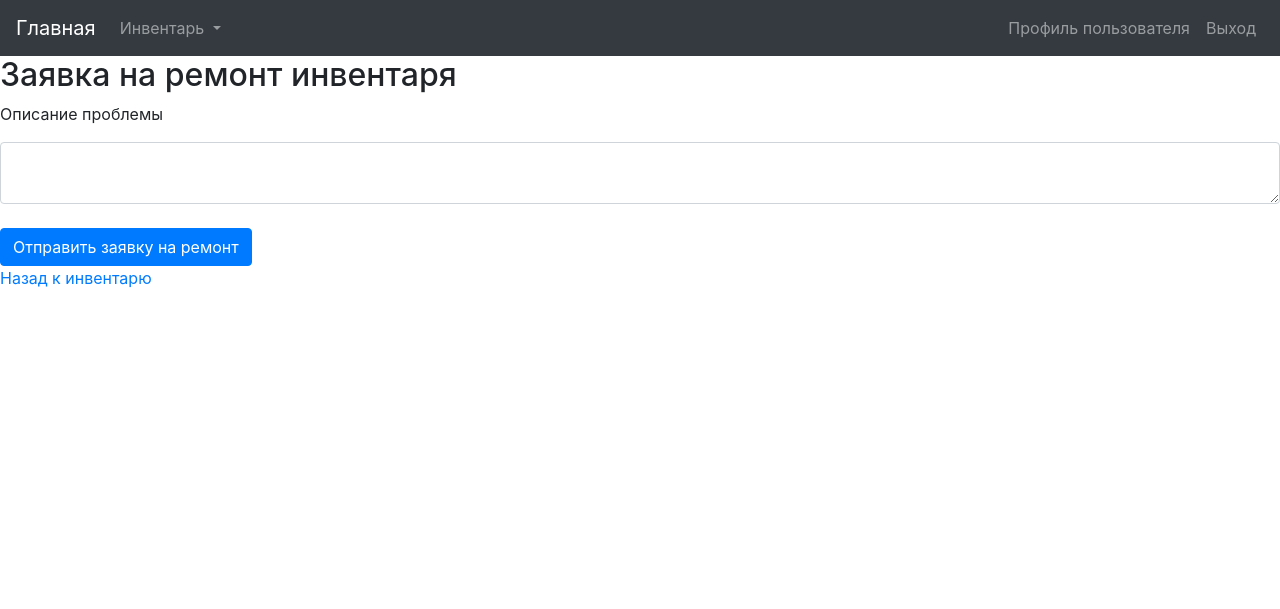
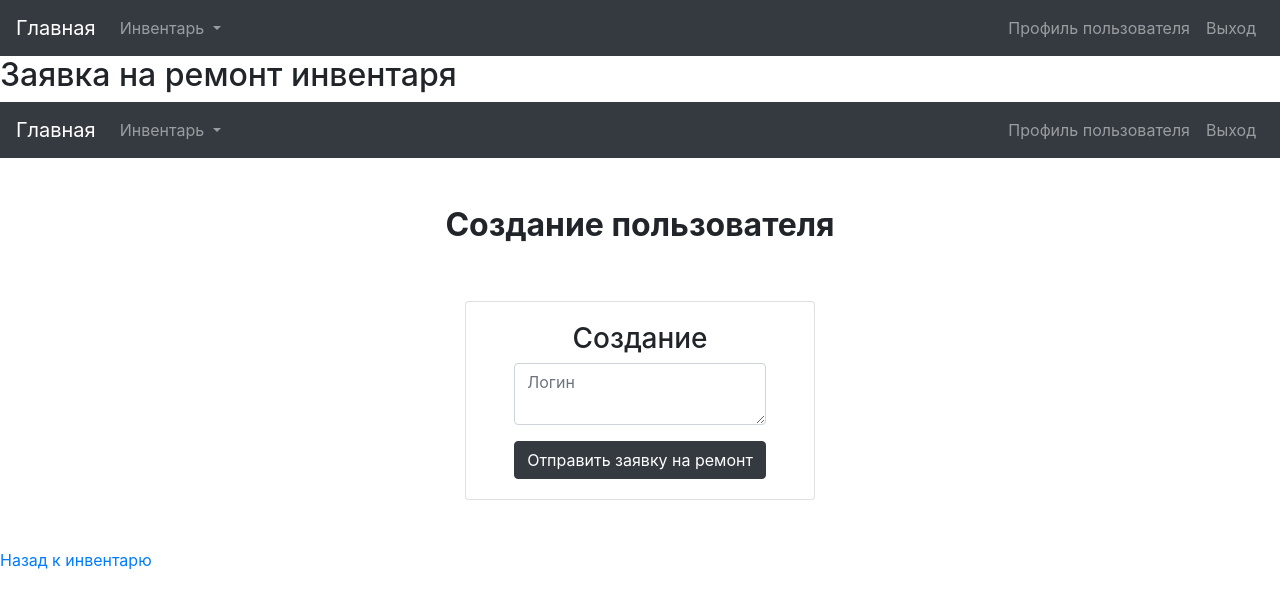
Before and after one commit to QvkkpotentialExplorer/Inventory, a Flask app: template templates/create_repair_request.html in a window 1280 px wide. Shown: the top 609 px of the page. Run offline with Flask 3, Linux system fonts and the light colour scheme; the template is opened without the code that fills it: values that come from a table or form of the project are taken from there, others are empty; parts of the project's set-up code (start-up, migrations or seed data) failed here and were passed over; some libraries are stand-ins or nearby versions.

Commit message:
Debugging

```diff
--- a/blueprints/inventory/inventory.py
+++ b/blueprints/inventory/inventory.py
@@ -178,6 +178,7 @@ def update_inventory_user(inventory_id):
         return redirect(url_for('inventory.available_inventory'))
 
     new_user_id = request.form.get('user_id')
+    print(new_user_id)
     if new_user_id:
         user = db_sess.query(User).get(new_user_id)
         if user:
--- a/data/__all_models.py
+++ b/data/__all_models.py
@@ -5,4 +5,4 @@ from data.inventory_report import InventoryReport
 from data.inventory_request import InventoryRequest
 from data.procrument_plan import ProcurementPlan
 from data.inventory_type import InventoryType
-from data.inventory_replacement import InventoryReppacement
+from data.inventory_replacement import InventoryReplacement
--- a/data/inventory_replacement.py
+++ b/data/inventory_replacement.py
@@ -12,7 +12,7 @@ class InventoryReplacement(Base):
     usage_date = Column(TIMESTAMP, server_default=text('CURRENT_TIMESTAMP'))
     status = Column(String, nullable=False)
     reason_description = Column(String)
-    photo = Column(String,nullable=False)
+
     __table_args__ = (
         CheckConstraint("status IN ('pending', 'approved', 'rejected')", name="check_request_status"),
     )
--- a/data/inventory_request.py
+++ b/data/inventory_request.py
@@ -7,7 +7,7 @@ class InventoryRequest(Base):
 
     id = Column(Integer, primary_key=True)
     user_id = Column(Integer, ForeignKey('users.id', onupdate="NO ACTION", ondelete="NO ACTION"), nullable=False)
-    inventory_type_id = Column(Integer, ForeignKey('inventory.id', onupdate="NO ACTION", ondelete="NO ACTION"), nullable=False)
+    inventory_type_id = Column(Integer, ForeignKey('inventory_type.id', onupdate="NO ACTION", ondelete="NO ACTION"), nullable=False)
     request_date = Column(TIMESTAMP, server_default=text('CURRENT_TIMESTAMP'))
     status = Column(String, nullable=False)
     count = Column(Integer,nullable=False)
--- a/form/inventory_add_form.py
+++ b/form/inventory_add_form.py
@@ -17,8 +17,8 @@ class AddInventoryForm(FlaskForm):
         print([name[0] for name in db_sess.query(InventoryType.name).all()])
         return [name[0] for name in db_sess.query(InventoryType.name).all()]
     def validate_count(form, field):
-        if field.data > 20:
-            raise ValidationError("Количество символов в имени не может быть больше 100.")
+        if field.data > 100:
+            raise ValidationError("Количество инвентарей в имени не может быть больше 100.")
 
     print(db_sess.query(InventoryType.name).all())
     inventory_type = SelectField('Тип инвентаря', validators=[DataRequired()],choices= get_inventory_type())
--- a/templates/add_request.html
+++ b/templates/add_request.html
@@ -8,7 +8,7 @@
 </head>
 <body>
 {% include 'nav.html' %}
-{{ form.hidden_tag() }}
+{{ form.hidden_tagf() }}
         {% for error in form.errors %}
         {% if error%}
         <div class="alert alert-danger" role="alert">
--- a/templates/create_repair_request.html
+++ b/templates/create_repair_request.html
@@ -11,20 +11,41 @@
 {% include 'nav.html' %}
 <h2>Заявка на ремонт инвентаря</h2>
 
-<div class="repair-form">
-    <form method="POST">
-        {{ form.hidden_tag() }}
+{% include 'nav.html' %}
+  <!-- Start: Login Form Basic -->
+    <section class="position-relative py-4 py-xl-5">
+        <div class="container position-relative">
+            <div class="row mb-5">
+                <div class="col-md-8 col-xl-6 text-center mx-auto">
+                    <h2 class="font-weight-bold">Создание пользователя</h2>
+                </div>
+            </div>
+            <div class="row d-flex justify-content-center">
+                <div class="col-md-6 col-xl-4">
+                    <div class="card">
+                        <div class="card-body text-center d-flex flex-column align-items-center">
+                            <h3>Создание</h3>
+                            <form method="post">
+                                {{ form.hidden_tag() }}
+                                 {% for error in form.errors %}
+                                {% if error%}
+                                <div class="alert alert-danger" role="alert">
+                                    <!--                                Обращаемся к ошибкам form(RegisterForm), достаем по ключу ошибки(название колонки) первый элемент, то есть наше сообщение-->
+                                    {{form.errors[error][0]}}
+                                </div>
+                                {%endif%}
+                                {% endfor %}
+                                {{form.description(class = "form-control mb-3", placeholder="Логин")}}
 
-        <!-- Описание проблемы -->
-        <label for="description">{{ form.description.label }}</label>
-        {{ form.description(class="form-control", id="description") }}
+                                {{form.submit(class="btn btn-dark", style="height: 100%;width: 100%;" )}}
 
-        <br>
-
-        <!-- Кнопка отправки -->
-        {{ form.submit(class="btn btn-primary") }}
-    </form>
-</div>
+                            </form>
+                        </div>
+                    </div>
+                </div>
+            </div>
+        </div>
+    </section><!-- End: Login Form Basic -->
 
 
 <a href="{{ url_for('inventory.available_inventory') }}">Назад к инвентарю</a>
--- a/templates/nav.html
+++ b/templates/nav.html
@@ -1,4 +1,5 @@
 {% if current_user.role == "admin" %}
+
 <nav class="navbar navbar-expand-lg navbar-dark bg-dark"><a class="navbar-brand"
                                                             href="{{ url_for('index') }}">Главная</a>
     <button class="navbar-toggler" type="button" data-toggle="collapse" data-target="#navbarSupportedContent"
@@ -26,20 +27,27 @@
                     <a class="dropdown-item" href="{{ url_for('inventory.available_inventory') }}">Список
                     доступного инвентаря</a></div>
             </li>
-            <li class="nav-item dropdown"><a class="nav-link dropdown-toggle" href="#" id="navbarDropdown2" role="button"
+            <li class="nav-item dropdown">
+                <a class="nav-link dropdown-toggle" href="#" id="navbarDropdown2" role="button"
                                              data-toggle="dropdown" aria-haspopup="true" aria-expanded="false">
                 Закупки </a>
-                <div class="dropdown-menu" aria-labelledby="navbarDropdown"><a class="dropdown-item"
-                                                                               href="{{ url_for('purchase.add_procurement_plan') }}">Добавить
-                    план закупок</a> <a class="dropdown-item" href="{{ url_for('purchase.view_procurement_plans') }}">Список
-                    планов закупок</a> <a class="dropdown-item"
-                                          href="{{ url_for('purchase.import_procurement_data') }}">Импорт данных о
-                    закупках</a></div>
+                <div class="dropdown-menu" aria-labelledby="navbarDropdown">
+                    <a class="dropdown-item" href="{{ url_for('purchase.add_procurement_plan') }}">Добавить план закупок</a>
+                    <a class="dropdown-item" href="{{ url_for('purchase.view_procurement_plans') }}">Список планов закупок</a>
+                    <a class="dropdown-item" href="{{ url_for('purchase.import_procurement_data') }}">Импорт данных о
+                    закупках</a>
+                </div>
             </li>
-            <li class="nav-item"><a class="nav-link" href="{{ url_for('application.view_reports') }}">Список отчетов об
-                инвентаре</a></li>
-            <li class="nav-item"><a class="nav-link" href="{{ url_for('inventory.repairs') }}">Заявки на ремонт</a></li>
-            <li class="nav-item"><a class="nav-link" href="{{ url_for('application.view_requests') }}">Заявки на инвентарь</a></li>
+
+            <li class="nav-item dropdown">
+                 <a class="nav-link dropdown-toggle" href="#" id="navbarDropdown3" role="button"
+                                             data-toggle="dropdown" aria-haspopup="true" aria-expanded="false">   Заявки </a>
+                <div class="dropdown-menu" aria-labelledby="navbarDropdown">
+                    <a class="dropdown-item" href="{{ url_for('inventory.repairs') }}">Заявки на ремонт</a>
+                    <a class="dropdown-item" href="{{ url_for('application.view_requests') }}">Заявки на инвентарь</a>
+                    <a class="dropdown-item" href="{{ url_for('application.view_replacement_requests')}}">Заявки на замену</a>
+                </div>
+            </li>
 
         </ul>
         <ul class="navbar-nav ml-auto">
```
Also changed, not shown: blueprints/application/application.py (+15 -11 lines), templates/available_inventory.html (+15 -14 lines), templates/inventory_replacement.html (added, +48 -0 lines), templates/view_replacement_requests.html (+5 -3 lines).
